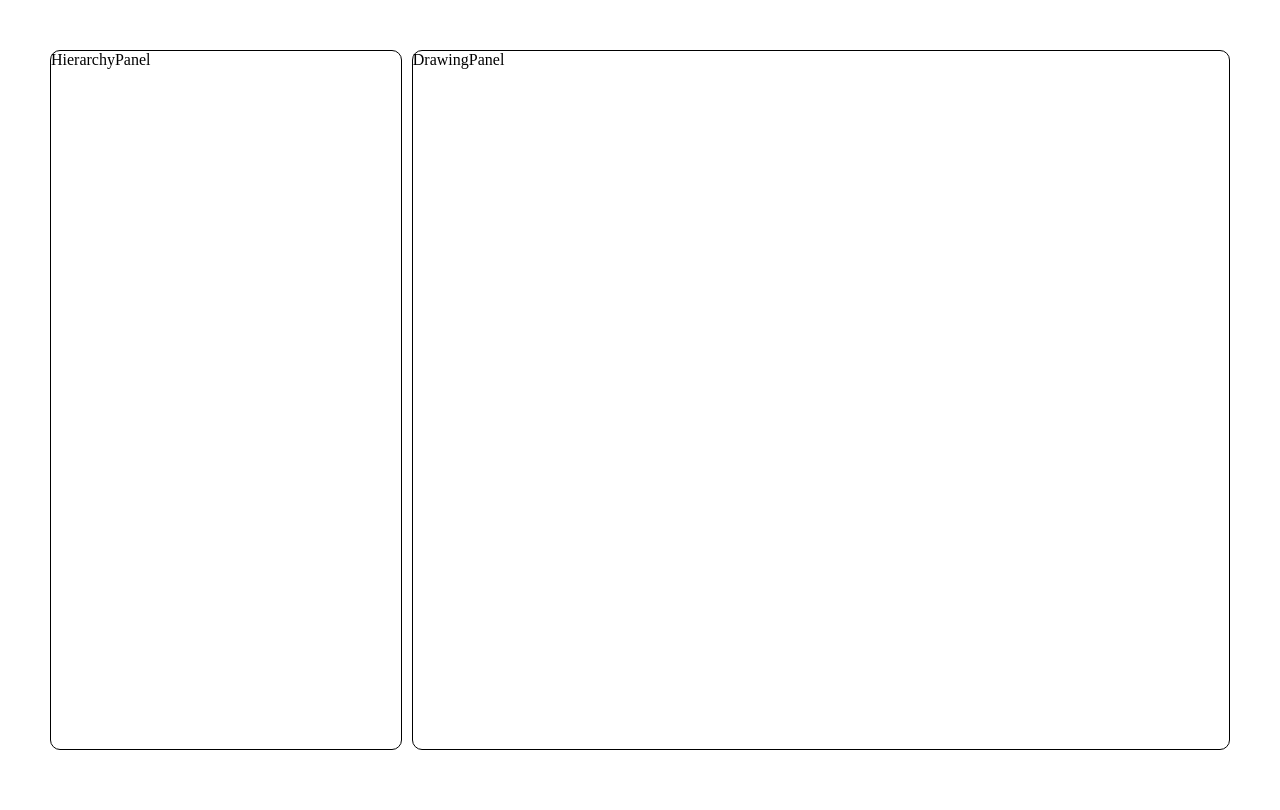
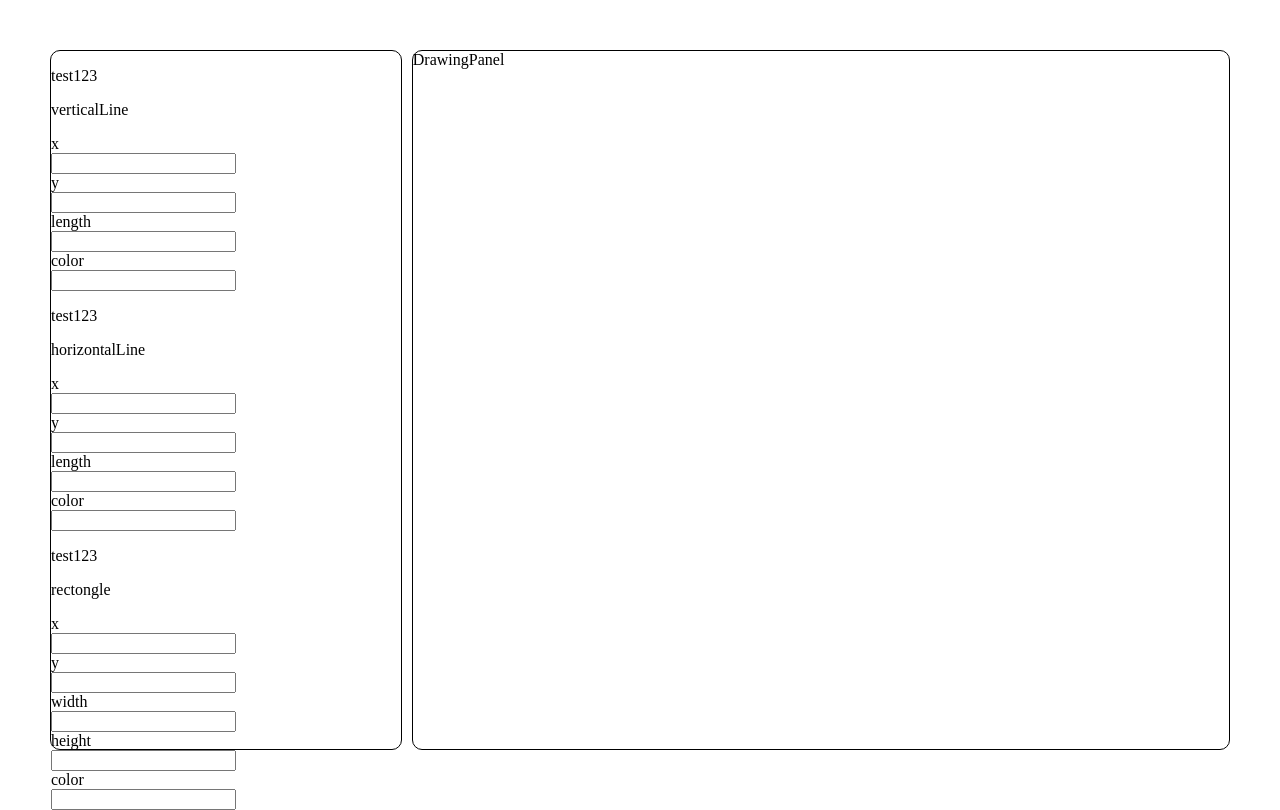
Before and after one commit to faridEsnaashari/boardBroadcaster, a React (Create React App) app: page / in a window 1280 px wide. Built offline with nearby package versions, Linux system fonts and the light colour scheme.

Commit message:
create a state for details of the created shapes and initiated it with some test values.
for each shape exists in shapeDetails state, an object create for it in
the hierarchy panel.

create three button for creating horizontal and vertical lines and
rectongles.

```diff
--- a/src/components/HierarchyPanel/index.js
+++ b/src/components/HierarchyPanel/index.js
@@ -1,9 +1,92 @@
 import "./index.css";
 
+import { useState, useRef } from "react";
+
 const HierarchyPanel = (props) => {
+
+    const [shapesDetails, setShapeDetails] = useState([
+        {
+            type: "verticalLine",
+            x: 100,
+            y: 100,
+            length: 50,
+            color: "#000000",
+        },
+        {
+            type: "horizontalLine",
+            x: 100,
+            y: 100,
+            length: 50,
+            color: "#000000",
+        },
+        {
+            type: "rectongle",
+            x: 100,
+            y: 100,
+            width: 100,
+            height: 50,
+            color: "#000000",
+        },
+    ]);
+
+    const getShapesDetails = () => {
+        return shapesDetails.map((shapeDetails, index) => {
+            const attributes = {};
+            for(let detail in shapeDetails){
+                if(detail !== "type"){
+                    attributes[detail] = shapeDetails[detail];
+                }
+            }
+
+            return <ShapeDetail key={ index } name="test123" type={ shapeDetails.type } attributes={ attributes }></ShapeDetail>
+        });
+    };
+
     return(
-        <div className="hierarchy-panel">HierarchyPanel</div>
+        <div className="hierarchy-panel">
+            <div className="shapes-details-container">
+                { getShapesDetails() }
+            </div>
+            <div className="buttons-container">
+                <div className="button horizontal-line"></div>
+                <div className="button vertical-line"></div>
+                <div className="button rectongle"></div>
+            </div>
+        </div>
     )
+};
+
+const ShapeDetail = (props) => {
+    const name = props.name;
+    const attributes = props.attributes;
+    const type = props.type;
+
+    const getAttributes = () => {
+        let renderedComponents = [];
+        for(let attribute in attributes){
+            renderedComponents.push(
+                <div className="attribute">
+                    <label>{ attribute }</label>
+                    <br></br>
+                    <input type="text" defaultValue={ attributes.attribute }></input>
+                </div>
+            );
+        }
+
+        return renderedComponents;
+    };
+
+    return(
+        <div className="shape-detail-container">
+            <div className="general-info-container">
+                <p>{ name }</p>
+                <p>{ type }</p>
+            </div>
+            <div className="attributes-container">
+                { getAttributes() }
+            </div>
+        </div>
+    );
 };
 
 
```
